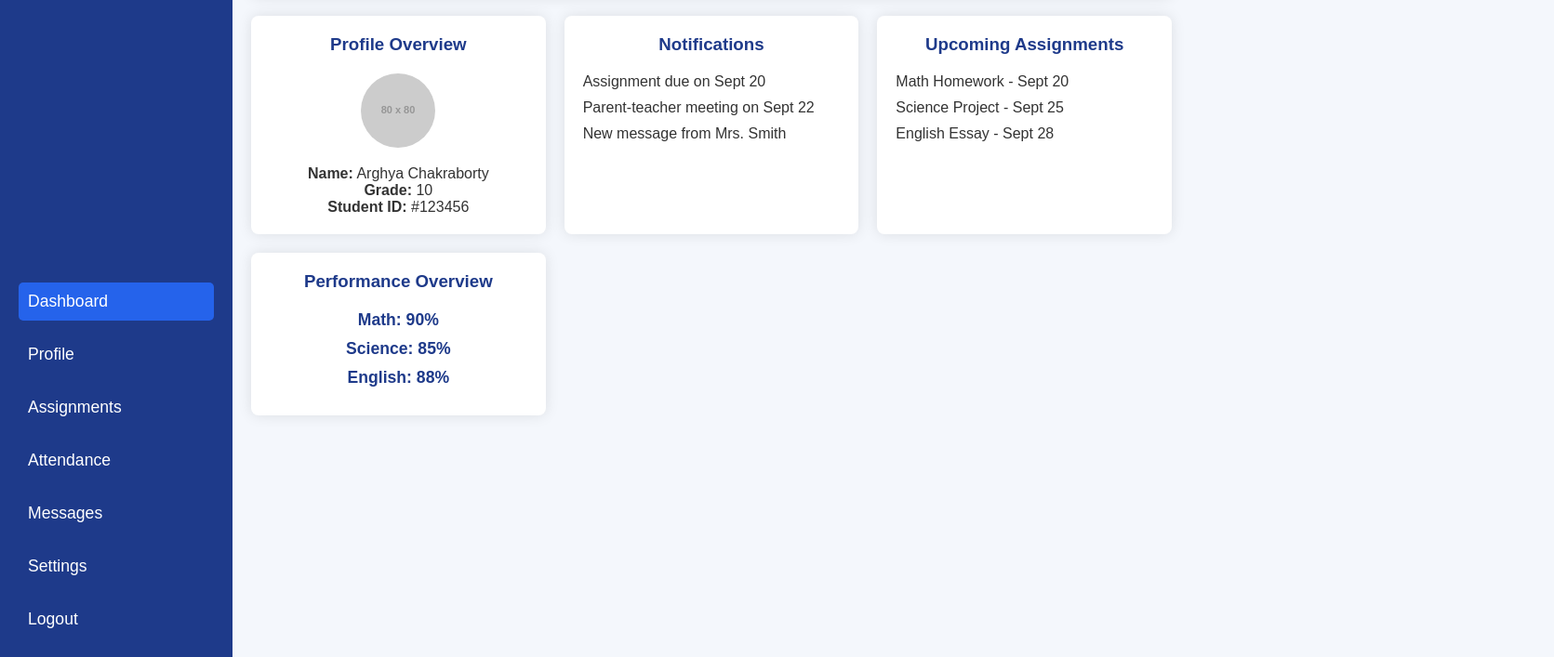
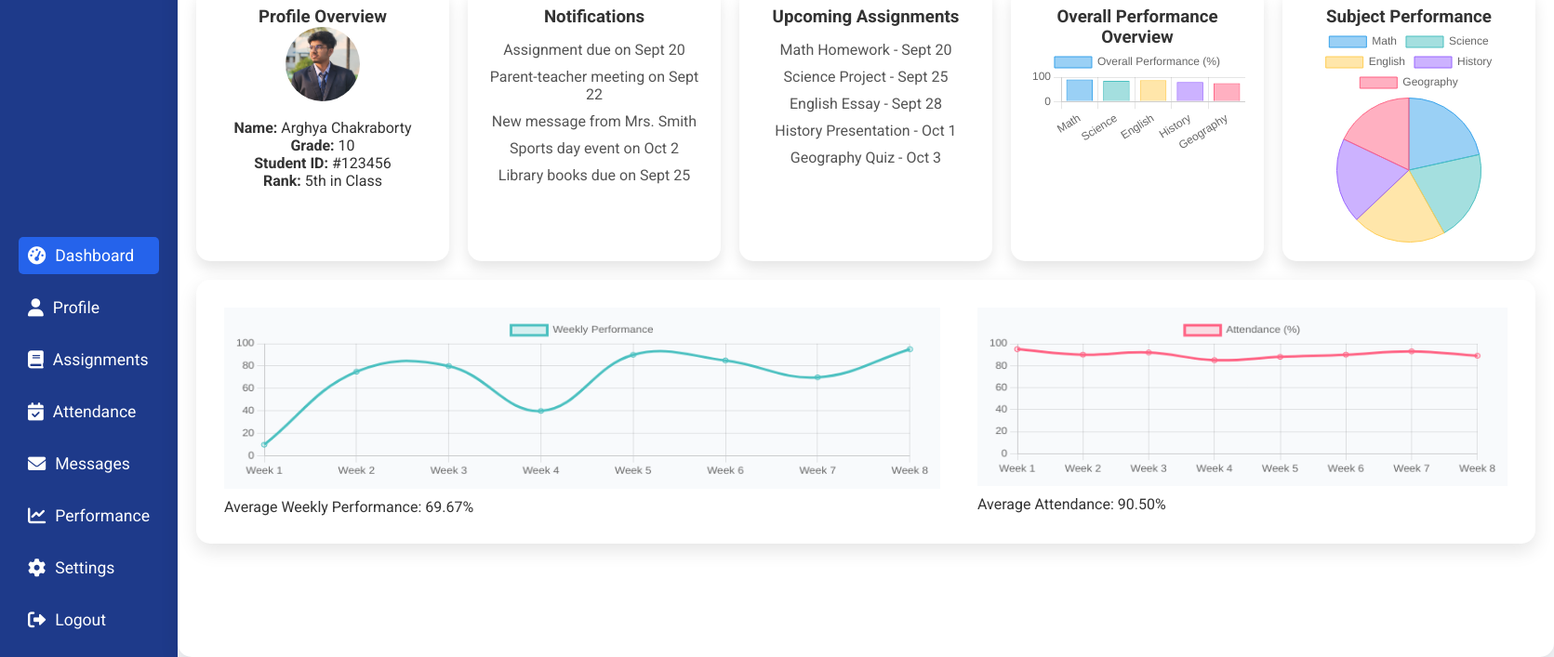
Before and after one commit to arghya45-dev/SCMS, a plain HTML site: page studentdash.html in a window 1280 px wide. Shown: the part 93-800 px from the top of the page at 93% size, 1671 px wide, since content can reach past the window. Drawn offline with nearby package versions, Linux system fonts and the light colour scheme; some packages are replaced by stand-ins of ours; placeholder pictures from the web are drawn by us; a script that the page names is missing.

Commit message:
modify studentdash

```diff
--- a/dark-theme.css
+++ b/dark-theme.css
@@ -115,6 +115,7 @@ body{
 
 /* Theme Toggle Styles */
 .theme-toggle {
+
     position: fixed;
     top: 20px;
     right: 20px;
--- a/studentdash.css
+++ b/studentdash.css
@@ -3,14 +3,13 @@
     margin: 0;
     padding: 0;
     box-sizing: border-box;
-    font-family: 'Arial', sans-serif;
+    font-family: 'Roboto', sans-serif;
 }
 
 body {
-    background-color: #f4f7fc;
+    background-color: #f5f7fa;
     color: #333;
     font-size: 16px;
-    overflow-x: hidden;
 }
 
 /* Dashboard Layout */
@@ -27,7 +26,7 @@ body {
     display: flex;
     flex-direction: column;
     justify-content: space-between;
-    animation: slideInLeft 1s ease-out;
+    animation: slideInLeft 0.7s ease-out;
 }
 
 @keyframes slideInLeft {
@@ -52,6 +51,7 @@ body {
     display: flex;
     flex-direction: column;
     gap: 1rem;
+
 }
 
 .menu-item {
@@ -60,7 +60,14 @@ body {
     font-size: 1.1rem;
     padding: 10px;
     border-radius: 5px;
+    display: flex;
+    align-items: center;
+    gap: 10px;
     transition: background-color 0.3s, transform 0.3s;
+}
+
+.menu-item i {
+    font-size: 1.2rem;
 }
 
 .menu-item:hover,
@@ -72,7 +79,11 @@ body {
 .main-content {
     flex-grow: 1;
     padding: 20px;
-    animation: fadeIn 1.5s ease-in;
+    background-color: #fff;
+    border-radius: 15px;
+    box-sizing: border-box;
+    box-shadow: 0 8px 20px rgba(0, 0, 0, 0.1);
+    animation: fadeIn 0.5s ease-in;
 }
 
 @keyframes fadeIn {
@@ -84,15 +95,12 @@ body {
     }
 }
 
+/* Top Navbar */
 .top-nav {
     display: flex;
     justify-content: space-between;
     align-items: center;
-    background-color: #fff;
-    padding: 15px 20px;
-    border-radius: 8px;
-    box-shadow: 0px 0px 15px rgba(0, 0, 0, 0.1);
-    margin-bottom: 20px;
+    padding-bottom: 20px;
 }
 
 .top-nav h2 {
@@ -112,82 +120,117 @@ body {
 }
 
 .user-name {
-    font-weight: bold;
+    font-weight: 500;
     color: #1e3a8a;
 }
 
-/* Widgets Section */
-.widgets-container {
+/* Overview Cards */
+.overview-cards {
     display: grid;
     grid-template-columns: repeat(auto-fill, minmax(250px, 1fr));
     gap: 20px;
 }
 
-/* Widget Style */
-.widget {
+.card {
     background-color: #ffffff;
-    padding: 20px;
-    border-radius: 8px;
-    box-shadow: 0px 0px 15px rgba(0, 0, 0, 0.1);
-    text-align: center;
-    transition: transform 0.3s ease, box-shadow 0.3s;
-    animation: scaleUp 1.2s ease;
+    border-radius: 15px;
+    box-shadow: 0px 8px 15px rgba(0, 0, 0, 0.1);
+    overflow: hidden;
+    transition: transform 0.3s ease-in-out;
 }
 
-@keyframes scaleUp {
-    0% {
-        transform: scale(0.8);
-        opacity: 0;
-    }
-    100% {
-        transform: scale(1);
-        opacity: 1;
-    }
+.card:hover {
+    transform: scale(1.05);
 }
 
-/* 3D Hover Effect on Widgets */
-.widget:hover {
-    transform: perspective(600px) rotateY(5deg);
-    box-shadow: 0px 0px 20px rgba(0, 0, 0, 0.2);
+.card-content {
+    padding: 20px;
+    text-align: center;
 }
 
-.widget h3 {
-    margin-bottom: 20px;
-    color: #1e3a8a;
-}
-
-.profile-widget img {
+.card-content img {
+    width: 80px;
     border-radius: 50%;
     margin-bottom: 15px;
 }
 
-/* Notifications Widget */
-.notifications-widget ul,
-.assignments-widget ul {
+.card-content ul {
     list-style: none;
-    text-align: left;
+    padding: 0;
+    margin: 10px 0;
 }
 
-.notifications-widget ul li,
-.assignments-widget ul li {
-    margin-bottom: 10px;
+.card-content ul li {
+    padding: 5px 0;
+    color: #555;
 }
 
-/* Performance Widget */
-.performance-details p {
-    margin: 10px 0;
-    color: #1e3a8a;
-    font-size: 1.1rem;
-    font-weight: bold;
+/* Scrolling Charts Section */
+.scrolling-section {
+    display:flex;
+    height:fit-content;
+    width:fit-content;
+    margin-top: 20px;
+    padding: 20px;
+    background-color: #fff;
+    border-radius: 15px;
+    box-shadow: 0 8px 20px rgba(0, 0, 0, 0.1);
+    overflow-x: auto;
+    white-space: nowrap;
+}
+
+.scrolling-chart-container {
+    overflow-x: auto;
+    padding-bottom: 20px;
+
+    overflow-x: auto; /* Enable horizontal scrolling */
+    padding: 10px;
+    /* border: 1px solid #ddd; */
+
+}
+
+.attendance-tracker-container {
+    width: fit-content;
+    padding: 10px;
+    /* border: 1px solid #ddd; */
+    margin-left: 20px;
+}
+
+.attendance-tracker-container canvas {
+    background-color: #f8fafc;
+    padding: 10px;
+}
+
+.scrolling-chart-container canvas {
+    background-color: #f8fafc;
+    padding: 10px;
+}
+
+
+#scrollingChartAvg,
+#attendanceChartAvg {
+    font-size: 1rem;
+    color: #333;
+    margin-top: 10px;
+
 }
 
 /* Responsive Design */
-@media (max-width: 768px) {
+@media (max-width: 640px) {
     .sidebar {
         width: 200px;
     }
 
-    .widgets-container {
+    .overview-cards {
+        grid-template-columns: 1fr;
+    }
+
+    .scrolling-chart-container canvas {
+        width: 100%;
+    }
+
+    .attendance-tracker-container canvas{
+        width: 100%;
         grid-template-columns: 1fr;
     }
 }
--- a/studentdash.html
+++ b/studentdash.html
@@ -1,26 +1,31 @@
 <!DOCTYPE html>
 <html lang="en">
+
 <head>
     <meta charset="UTF-8">
     <meta name="viewport" content="width=device-width, initial-scale=1.0">
-    <title>Student Dashboard with Animations</title>
+    <title>Student Dashboard - Enhanced</title>
     <link rel="stylesheet" href="studentdash.css">
+    <link href="https://fonts.googleapis.com/css2?family=Roboto:wght@400;500;700&display=swap" rel="stylesheet">
+    <link rel="stylesheet" href="https://cdnjs.cloudflare.com/ajax/libs/font-awesome/6.0.0-beta3/css/all.min.css">
 </head>
+
 <body>
     <div class="dashboard-container">
         <!-- Sidebar -->
         <div class="sidebar">
             <div class="logo">
-                <h2>Student Portal</h2>
+                <h2><i class="fas fa-user-graduate"></i> Student Portal</h2>
             </div>
             <nav class="menu">
-                <a href="#" class="menu-item active">Dashboard</a>
-                <a href="#" class="menu-item ">Profile</a>
-                <a href="#" class="menu-item ">Assignments</a>
-                <a href="#" class="menu-item ">Attendance</a>
-                <a href="#" class="menu-item ">Messages</a>
-                <a href="#" class="menu-item ">Settings</a>
-                <a href="#" class="menu-item ">Logout</a>
+                <a href="#" class="menu-item active"><i class="fas fa-tachometer-alt"></i> Dashboard</a>
+                <a href="#" class="menu-item"><i class="fas fa-user"></i> Profile</a>
+                <a href="#" class="menu-item"><i class="fas fa-book"></i> Assignments</a>
+                <a href="#" class="menu-item"><i class="fas fa-calendar-check"></i> Attendance</a>
+                <a href="#" class="menu-item"><i class="fas fa-envelope"></i> Messages</a>
+                <a href="#" class="menu-item"><i class="fas fa-chart-line"></i> Performance</a>
+                <a href="#" class="menu-item"><i class="fas fa-cog"></i> Settings</a>
+                <a href="#" class="menu-item"><i class="fas fa-sign-out-alt"></i> Logout</a>
             </nav>
         </div>
 
@@ -28,55 +33,90 @@
         <div class="main-content">
             <!-- Top Navbar -->
             <div class="top-nav">
-                <h2>Welcome, Student</h2>
+                <h2>Welcome, Arghya Chakraborty</h2>
                 <div class="user-info">
-                    <img src="https://via.placeholder.com/40" alt="User Avatar">
+                    <img src="./images/arghya1.jpg" alt="User Avatar">
                     <span class="user-name"> Arghya Chakraborty</span>
                 </div>
             </div>
 
-            <!-- Widgets and Cards Section -->
-            <div class="widgets-container">
-                <!-- Profile Widget -->
-                <div class="widget profile-widget">
+            <!-- Overview Section -->
+            <div class="overview-cards">
+                <div class="card">
+                    <div class="card-content">
                         <h3>Profile Overview</h3>
-                    <img src="https://via.placeholder.com/80" alt="Profile Picture">
+                        <img src="./images/arghya1.jpg" alt="Profile Picture">
                         <p><strong>Name:</strong> Arghya Chakraborty</p>
                         <p><strong>Grade:</strong> 10</p>
                         <p><strong>Student ID:</strong> #123456</p>
+                        <p><strong>Rank:</strong> 5th in Class</p>
+                    </div>
                 </div>
 
-                <!-- Notifications Widget -->
-                <div class="widget notifications-widget">
+                <div class="card">
+                    <div class="card-content">
                         <h3>Notifications</h3>
                         <ul>
                             <li>Assignment due on Sept 20</li>
                             <li>Parent-teacher meeting on Sept 22</li>
                             <li>New message from Mrs. Smith</li>
+                            <li>Sports day event on Oct 2</li>
+                            <li>Library books due on Sept 25</li>
                         </ul>
                     </div>
+                </div>
 
-                <!-- Assignments Widget -->
-                <div class="widget assignments-widget">
+                <div class="card">
+                    <div class="card-content">
                         <h3>Upcoming Assignments</h3>
                         <ul>
                             <li>Math Homework - Sept 20</li>
                             <li>Science Project - Sept 25</li>
                             <li>English Essay - Sept 28</li>
+                            <li>History Presentation - Oct 1</li>
+                            <li>Geography Quiz - Oct 3</li>
                         </ul>
                     </div>
+                </div>
 
-                <!-- Performance Widget -->
-                <div class="widget performance-widget">
-                    <h3>Performance Overview</h3>
-                    <div class="performance-details">
-                        <p><strong>Math:</strong> 90%</p>
-                        <p><strong>Science:</strong> 85%</p>
-                        <p><strong>English:</strong> 88%</p>
+                <div class="card">
+                    <div class="card-content">
+                        <h3>Overall Performance Overview</h3>
+                        <canvas id="studentProgressChart" width="400" height="200"></canvas>
+                    </div>
+                </div>
+
+                <div class="card">
+                    <div class="card-content">
+                        <h3>Subject Performance</h3>
+                        <canvas id="subjectPerformanceChart" width="400" height="200"></canvas>
                     </div>
                 </div>
             </div>
+
+            <!-- Scrolling Charts Section -->
+            <div class="scrolling-section">
+                <div class="scrolling-chart-container">
+                    <h3></h3>
+                    <canvas id="scrollingChart" width="750" height="190"></canvas>
+                    <p id="scrollingChartAvg">Average Weekly Performance: </p>
+                </div>
+
+                <div class="attendance-tracker-container">
+                    <canvas id="attendanceChart" width="550" height="185"></canvas>
+                    <p id="attendanceChartAvg">Average Attendance: </p>
+                    <h3></h3>
+                </div>
+
+            </div>
+
+
         </div>
     </div>
+
+    <script src="https://cdn.jsdelivr.net/npm/chart.js"></script>
+    <script src="https://cdn.jsdelivr.net/npm/chartjs-plugin-zoom@1.1.1/dist/chartjs-plugin-zoom.min.js"></script>
+    <script src="studentdash.js"></script>
 </body>
+
 </html>
--- a/studentdash.js
+++ b/studentdash.js
@@ -0,0 +1,115 @@
+document.addEventListener('DOMContentLoaded', function () {
+    const ctx1 = document.getElementById('studentProgressChart').getContext('2d');
+    const ctx2 = document.getElementById('subjectPerformanceChart').getContext('2d');
+    const ctx3 = document.getElementById('scrollingChart').getContext('2d');
+    const ctx4 = document.getElementById('attendanceChart').getContext('2d');
+
+
+     // Data for the charts
+     const weeklyPerformanceData = [10, 75, 80, 40, 90, 85, 70, 95, 92, 30, 90, 79];
+     const attendanceData = [95, 90, 92, 85, 88, 90, 93, 89, 87, 92, 94, 91];
+
+     // Calculate averages
+     const avgWeeklyPerformance = weeklyPerformanceData.reduce((a, b) => a + b, 0) / weeklyPerformanceData.length;
+     const avgAttendance = attendanceData.reduce((a, b) => a + b, 0) / attendanceData.length;
+
+     // Update the average display
+     document.getElementById('scrollingChartAvg').innerText = `Average Weekly Performance: ${avgWeeklyPerformance.toFixed(2)}%`;
+     document.getElementById('attendanceChartAvg').innerText = `Average Attendance: ${avgAttendance.toFixed(2)}%`;
+
+    // Student Progress Chart (Bar Chart)
+    new Chart(ctx1, {
+        type: 'bar',
+        data: {
+            labels: ['Math', 'Science', 'English', 'History', 'Geography'],
+            datasets: [{
+                label: 'Overall Performance (%)',
+                data: [90, 85, 88, 80, 75],
+                backgroundColor: ['rgba(54, 162, 235, 0.5)', 'rgba(75, 192, 192, 0.5)', 'rgba(255, 206, 86, 0.5)', 'rgba(153, 102, 255, 0.5)', 'rgba(255, 99, 132, 0.5)'],
+                borderColor: ['rgba(54, 162, 235, 1)', 'rgba(75, 192, 192, 1)', 'rgba(255, 206, 86, 1)', 'rgba(153, 102, 255, 1)', 'rgba(255, 99, 132, 1)'],
+                borderWidth: 1
+            }]
+        },
+        options: {
+            responsive: true,
+            scales: {
+                y: { beginAtZero: true }
+            }
+        }
+    });
+
+    // Subject Performance Chart (Pie Chart)
+    new Chart(ctx2, {
+        type: 'pie',
+        data: {
+            labels: ['Math', 'Science', 'English', 'History', 'Geography'],
+            datasets: [{
+                label: 'Performance by Subject',
+                data: [90, 85, 88, 80, 75],
+                backgroundColor: ['rgba(54, 162, 235, 0.5)', 'rgba(75, 192, 192, 0.5)', 'rgba(255, 206, 86, 0.5)', 'rgba(153, 102, 255, 0.5)', 'rgba(255, 99, 132, 0.5)'],
+                borderColor: ['rgba(54, 162, 235, 1)', 'rgba(75, 192, 192, 1)', 'rgba(255, 206, 86, 1)', 'rgba(153, 102, 255, 1)', 'rgba(255, 99, 132, 1)'],
+                borderWidth: 1
+            }]
+        },
+        options: {
+            responsive: true
+        }
+    });
+
+    // Scrolling Line Chart (Line Chart)
+    new Chart(ctx3, {
+        type: 'line',
+        data: {
+            labels: ['Week 1', 'Week 2', 'Week 3', 'Week 4', 'Week 5', 'Week 6', 'Week 7', 'Week 8'],
+            datasets: [{
+                label: 'Weekly Performance',
+                data: weeklyPerformanceData,
+                borderColor: 'rgba(75, 192, 192, 1)',
+                backgroundColor: 'rgba(75, 192, 192, 0.2)',
+                tension: 0.4
+            }]
+        },
+        options: {
+            responsive: true,
+            scales: {
+                x: { beginAtZero: true },
+                y: { beginAtZero: true }
+            },
+            plugins: {
+                zoom: {
+                    pan: {
+                        enabled: true,
+                        mode: 'x'
+                    },
+                    zoom: {
+                        enabled: true,
+                        mode: 'x',
+                        speed: 0.05
+                    }
+                }
+            }
+        }
+    });
+
+    // Attendance Tracker Chart (Line Chart)
+    new Chart(ctx4, {
+        type: 'line',
+        data: {
+            labels: ['Week 1', 'Week 2', 'Week 3', 'Week 4', 'Week 5', 'Week 6', 'Week 7', 'Week 8'],
+            datasets: [{
+                label: 'Attendance (%)',
+                data: attendanceData,
+                borderColor: 'rgba(255, 99, 132, 1)',
+                backgroundColor: 'rgba(255, 99, 132, 0.2)',
+                tension: 0.4
+            }]
+        },
+        options: {
+            responsive: true,
+            scales: {
+                x: { beginAtZero: true },
+                y: { beginAtZero: true }
+            }
+        }
+    });
+});
```
Also changed, not shown: index.html (+15 -13 lines), light-theme.css (+7 -7 lines), images/aikik.jpg, images/oindrila1.jpg (added). Lines whose indentation alone changed are shown as unchanged.
